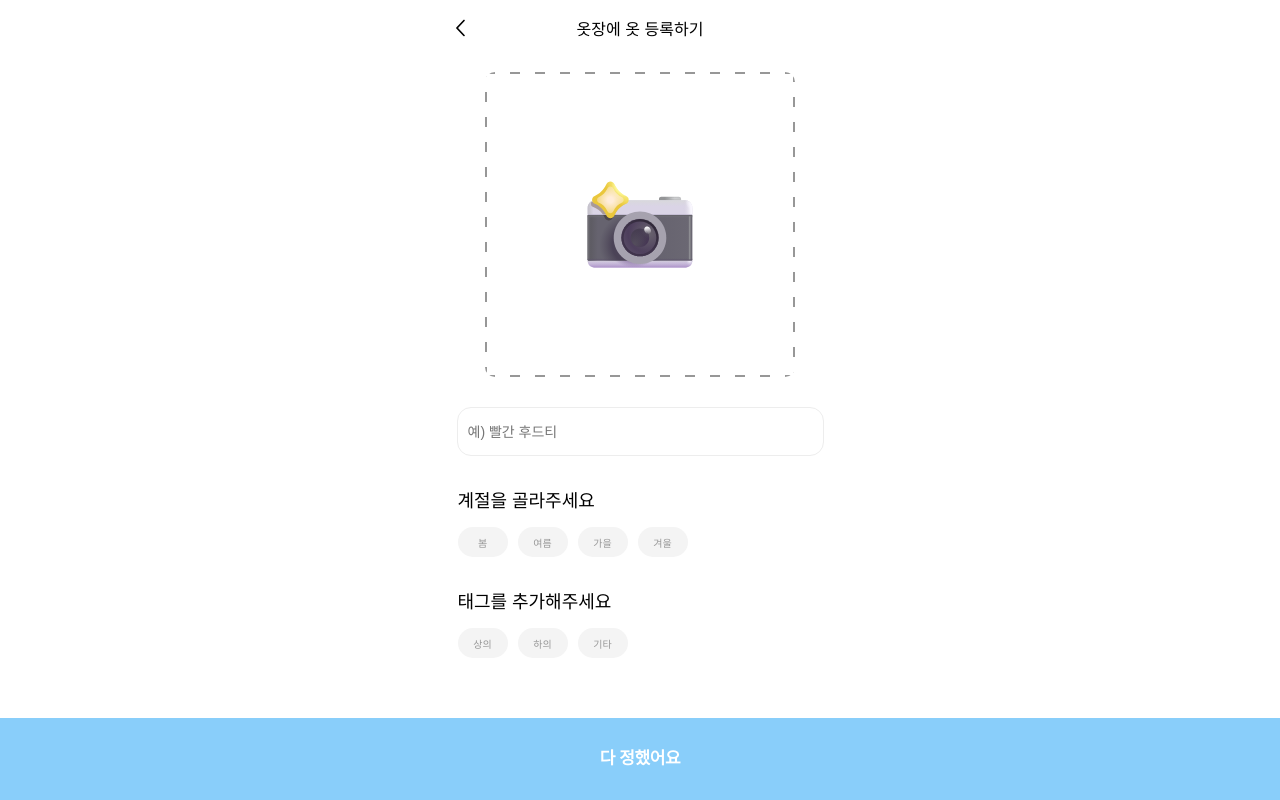
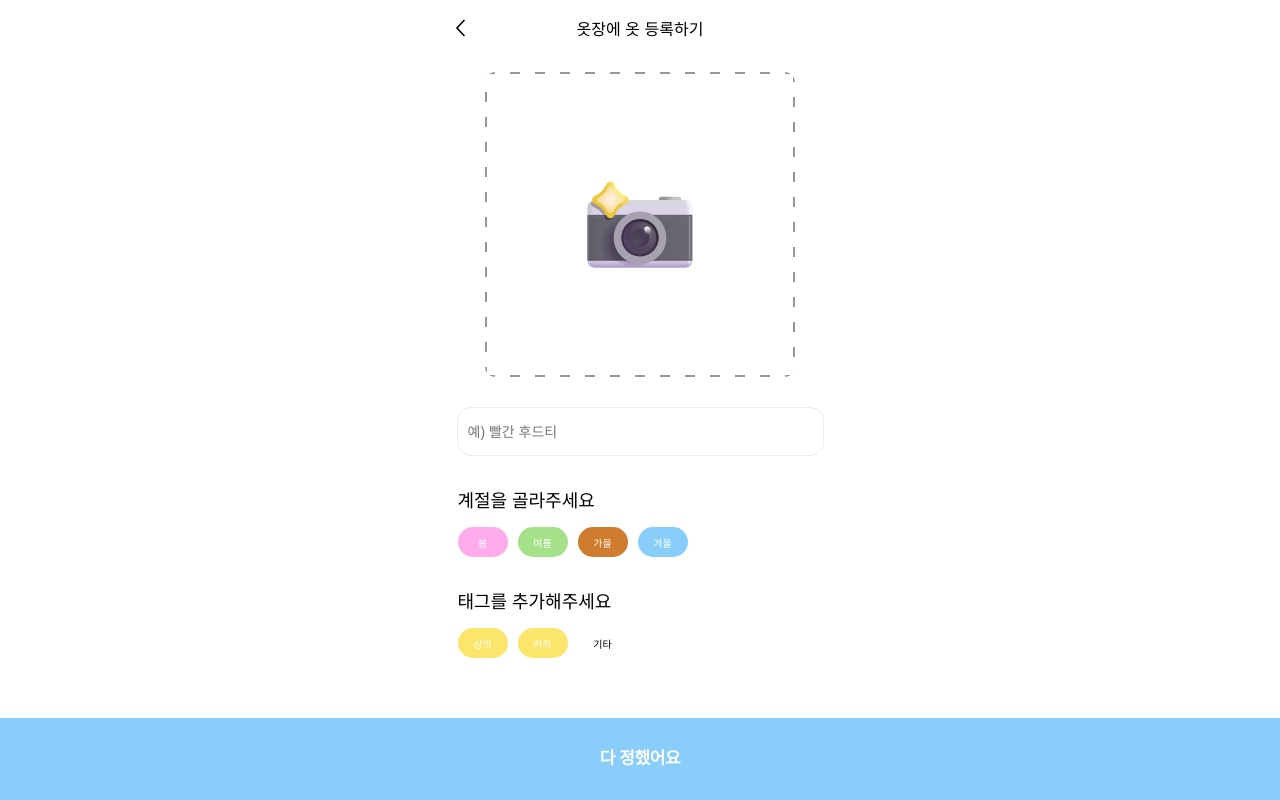
Before and after one commit to git-hubsalt/omoib-frontend, a React (Create React App) app: page /register/1 in a window 1280 px wide. Built offline with nearby package versions, Linux system fonts and the light colour scheme; a web font is replaced by a local one.

Commit message:
feature: 태그 버튼 컴포넌트 수정

```diff
--- a/src/components/Button/TagButton.tsx
+++ b/src/components/Button/TagButton.tsx
@@ -1,34 +1,18 @@
 import styled from 'styled-components';
-import {useState} from "react";
 
 type ButtonProps = {
     className?: string;
     name: string;
     withHash?: boolean;
-    onClick?: () => void;
 };
 
-const TagButton = ({ className, name, withHash = true, onClick }: ButtonProps) => {
-    const [selected, setSelected] = useState<boolean>(false);
+const TagButton = ({ className, name, withHash = true }: ButtonProps) => {
     const tagContent = withHash ? `#${name}` : name; // withHash가 true이면 # 추가
-    const { backgroundColor, color } = getTagStyles(name);
-    const defaultColor = '#F4F4F4';
-    const defaultTextColor = '#989898';
-
-    const handleTagClick = () => {
-        setSelected((current) => !current);
-        if (onClick) {
-            onClick();
-        }
-    }
+    const { backgroundColor, color } = getTagStyles(name); // 태그의 기본 색상
 
     return (
-      <TagBox className={className}
-              backgroundColor={(selected) ? backgroundColor : defaultColor}
-              withHash={withHash}
-              onClick={handleTagClick}
-      >
-          <StyledTag color={(selected) ? color : defaultTextColor}>{tagContent}</StyledTag>
+      <TagBox className={className} backgroundColor={backgroundColor} withHash={withHash}>
+          <StyledTag color={color}>{tagContent}</StyledTag>
       </TagBox>
     );
 };
@@ -65,9 +49,8 @@ const TagBox = styled.div<{ backgroundColor: string; withHash: boolean }>`
     justify-content: center;
     border-radius: 20px;
     background-color: ${(props) => props.backgroundColor};
-    //padding: 2px 4px;
     min-width: ${(props) => (props.withHash ? '32px' : '50px')};
-    max-width: ${(props) => (props.withHash ? '32px' : '50px')}; //적용 안돼서 수정
+    max-width: ${(props) => (props.withHash ? '32px' : '50px')};
     min-height: ${(props) => (props.withHash ? '16px' : '30px')};
     max-height: ${(props) => (props.withHash ? '16px' : '30px')};
 `;
```
